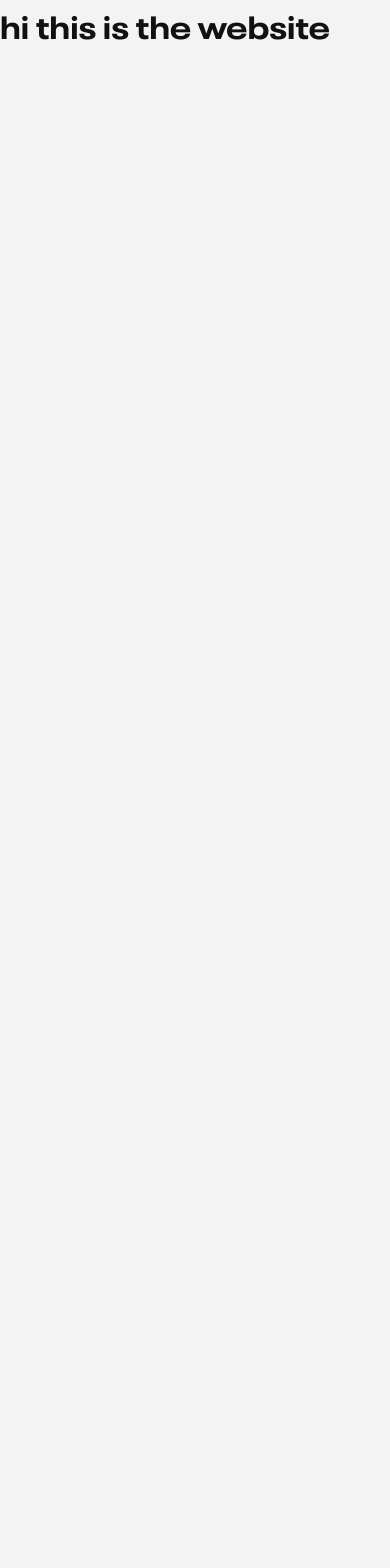
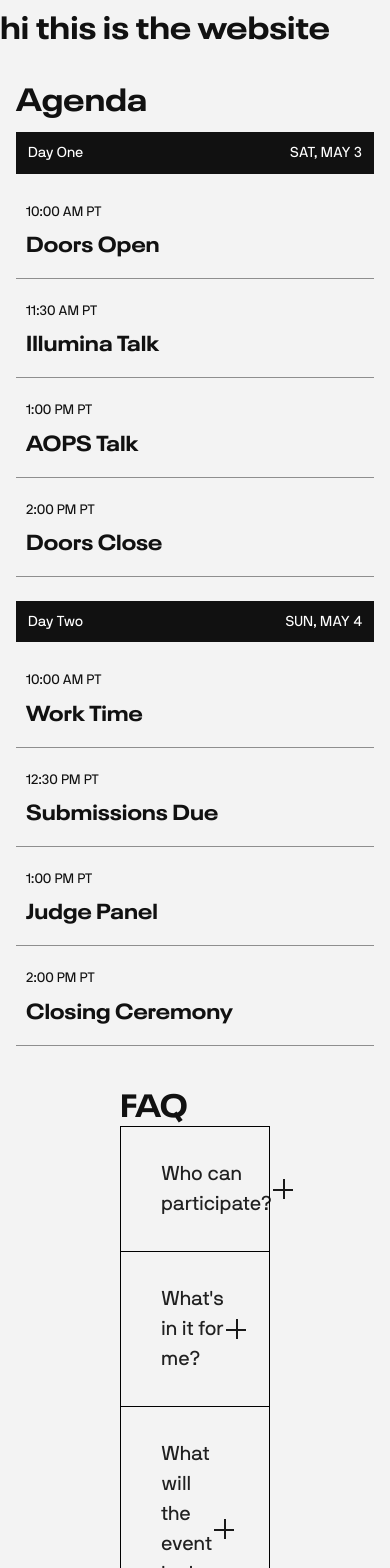
Before and after one commit to ucsddesignco/df26, a React (Vite) app: page / in a window 390 px wide. Shown: the top 1568 px of the page. Before the commit the page ends 844 px from the top, so only its background shows below. Built offline with nearby package versions, Linux system fonts and the light colour scheme.

Commit message:
re-added the components folder

```diff
--- a/src/App.tsx
+++ b/src/App.tsx
@@ -1,8 +1,11 @@
-
+import FAQ from "./Components/FAQ/FAQ"
+import Agenda from "./Components/Agenda/Agenda"
 function App() {
   return (
     <>
       <h1>hi this is the website</h1>
+      <Agenda/>
+      <FAQ/>
     </>
   );
 }
--- /dev/null
+++ b/src/Components/Agenda/Agenda.scss
@@ -0,0 +1,103 @@
+.agenda-section {
+    padding: 64px 72px;
+    background: #f3f3f3;
+    color: #111111;
+
+    &-title {
+      margin: 0 0 28px;
+      font-size: 3.25rem;
+      font-weight: 700;
+      line-height: 1;
+    }
+  }
+
+  .agenda-grid {
+    display: grid;
+    grid-template-columns: 1fr 1fr;
+    gap: 32px;
+  }
+
+  .agenda-column {
+    width: 100%;
+    min-width: 0;
+  }
+
+  .agenda-header {
+    display: flex;
+    justify-content: space-between;
+    align-items: center;
+    gap: 12px;
+    background: #111111;
+    color: #ffffff;
+    padding: 12px 16px;
+    margin-bottom: 6px;
+    font-size: 1rem;
+    font-weight: 500;
+  }
+
+  .agenda-item {
+    padding: 30px 18px;
+    border-bottom: 1px solid #8e8e8e;
+  }
+
+  .agenda-time {
+    margin: 0 0 10px;
+    font-size: 0.95rem;
+    font-weight: 500;
+  }
+
+  .agenda-title {
+    margin: 0;
+    font-size: 2rem;
+    font-weight: 400;
+    line-height: 1.1;
+  }
+
+  @media (max-width: 900px) {
+    .agenda-section {
+      padding: 48px 24px;
+
+      &-title {
+        font-size: 2.5rem;
+      }
+    }
+
+    .agenda-grid {
+      grid-template-columns: 1fr;
+      gap: 24px;
+    }
+
+    .agenda-title {
+      font-size: 1.65rem;
+    }
+  }
+
+  @media (max-width: 600px) {
+    .agenda-section {
+      padding: 32px 16px;
+
+      &-title {
+        font-size: 2rem;
+        margin-bottom: 20px;
+      }
+    }
+
+    .agenda-header {
+      padding: 10px 12px;
+      font-size: 0.9rem;
+    }
+
+    .agenda-item {
+      padding: 22px 10px;
+    }
+
+    .agenda-time {
+      font-size: 0.85rem;
+      margin-bottom: 8px;
+    }
+
+    .agenda-title {
+      font-size: 1.35rem;
+      line-height: 1.2;
+    }
+  }
--- /dev/null
+++ b/src/Components/Agenda/Agenda.tsx
@@ -0,0 +1,69 @@
+import "./Agenda.scss";
+
+type AgendaItem = {
+  time: string;
+  title: string;
+};
+
+const dayOne: AgendaItem[] = [
+  { time: "10:00 AM PT", title: "Doors Open" },
+  { time: "11:30 AM PT", title: "Illumina Talk" },
+  { time: "1:00 PM PT", title: "AOPS Talk" },
+  { time: "2:00 PM PT", title: "Doors Close" },
+];
+
+const dayTwo: AgendaItem[] = [
+  { time: "10:00 AM PT", title: "Work Time" },
+  { time: "12:30 PM PT", title: "Submissions Due" },
+  { time: "1:00 PM PT", title: "Judge Panel" },
+  { time: "2:00 PM PT", title: "Closing Ceremony" },
+];
+
+type AgendaColumnProps = {
+  dayLabel: string;
+  dateLabel: string;
+  items: AgendaItem[];
+};
+
+function AgendaColumn({
+  dayLabel,
+  dateLabel,
+  items,
+}: AgendaColumnProps) {
+  return (
+    <div className="agenda-column">
+      <div className="agenda-header">
+        <span>{dayLabel}</span>
+        <span>{dateLabel}</span>
+      </div>
+
+      {items.map((item) => (
+        <div key={`${item.time}-${item.title}`} className="agenda-item">
+          <p className="agenda-time">{item.time}</p>
+          <h3 className="agenda-title">{item.title}</h3>
+        </div>
+      ))}
+    </div>
+  );
+}
+
+export default function Agenda() {
+  return (
+    <section className="agenda-section">
+      <h2 className="agenda-section-title">Agenda</h2>
+
+      <div className="agenda-grid">
+        <AgendaColumn
+          dayLabel="Day One"
+          dateLabel="SAT, MAY 3"
+          items={dayOne}
+        />
+        <AgendaColumn
+          dayLabel="Day Two"
+          dateLabel="SUN, MAY 4"
+          items={dayTwo}
+        />
+      </div>
+    </section>
+  );
+}
--- /dev/null
+++ b/src/Components/FAQ/FAQ.scss
@@ -0,0 +1,74 @@
+.container {
+    padding: 0 120px;
+    font-family: "NB International";
+  }
+  .title {
+    font-size: 32px;
+    font-family: "Neue Plak";
+  }
+
+  .faq {
+    border: 1px solid #000000;
+    width: 100%;
+    &__item {
+      border-bottom: 1px solid #000000;
+      padding: 32px 40px;
+      display: flex;
+      flex-direction: column;
+      // gap: 16px;
+      &:last-child {
+        border-bottom: none;
+      }
+    }
+
+    &__question {
+      padding: 0;
+      width: 100%;
+      font-family: "NB International";
+      text-align: left;
+      background: none;
+      border: none;
+      cursor: pointer;
+      font-size: 20px;
+      display: flex;
+      margin: 0;
+      justify-content: space-between;
+      align-items: center;
+
+    }
+    &__icon {
+      position: relative;
+      width: 24px;
+      height: 24px;
+      flex-shrink: 0;
+
+      &-horizontal {
+        position: absolute;
+        width: 20px;
+        height: 0px;
+        left: 2px;
+        top: 12px;
+        border: 1px solid #191919;
+        display: block;
+      }
+
+      &-vertical {
+        position: absolute;
+        width: 0px;
+        height: 20px;
+        left: 12px;
+        top: 2px;
+        border: 1px solid #191919;
+        display: block;
+        transition: transform 0.2s ease;
+      }
+
+      &--open &-vertical {
+        transform: rotate(-90deg);
+      }
+    }
+
+    &__answer {
+      font-size: 16px;
+    }
+  }
--- /dev/null
+++ b/src/Components/FAQ/FAQ.tsx
@@ -0,0 +1,98 @@
+import { useState } from "react";
+import { styled } from "@mui/material/styles";
+import MuiAccordion, { type AccordionProps } from "@mui/material/Accordion";
+import MuiAccordionSummary, {
+  type AccordionSummaryProps,
+} from "@mui/material/AccordionSummary";
+import MuiAccordionDetails from "@mui/material/AccordionDetails";
+import "./FAQ.scss";
+
+const faqData = [
+  {
+    id: "1",
+    question: "Who can participate?",
+    answer:
+      "Lorem ipsum dolor sit amet, consectetur adipiscing elit. Maecenas nec consequat ipsum, non porta velit. In rhoncus odio leo, sed venenatis augue eleifend vel.",
+  },
+  {
+    id: "2",
+    question: "What's in it for me?",
+    answer:
+      "Lorem ipsum dolor sit amet, consectetur adipiscing elit. Maecenas nec consequat ipsum, non porta velit. In rhoncus odio leo, sed venenatis augue eleifend vel.",
+  },
+  {
+    id: "3",
+    question: "What will the event look like?",
+    answer:
+      "Lorem ipsum dolor sit amet, consectetur adipiscing elit. Maecenas nec consequat ipsum, non porta velit. In rhoncus odio leo, sed venenatis augue eleifend vel.",
+  },
+  {
+    id: "4",
+    question: "When is the deadline to register?",
+    answer:
+      "Lorem ipsum dolor sit amet, consectetur adipiscing elit. Maecenas nec consequat ipsum, non porta velit. In rhoncus odio leo, sed venenatis augue eleifend vel.",
+  },
+];
+
+const Accordion = styled((props: AccordionProps) => (
+  <MuiAccordion disableGutters elevation={0} square {...props} />
+))(() => ({
+  background: "none",
+  "&::before": { display: "none" },
+}));
+
+const AccordionSummary = styled((props: AccordionSummaryProps) => (
+  <MuiAccordionSummary {...props} />
+))(() => ({
+  padding: 0,
+  background: "none",
+  "& .MuiAccordionSummary-content": {
+    margin: 0,
+    display: "flex",
+    justifyContent: "space-between",
+    alignItems: "center",
+    width: "100%",
+  },
+}));
+
+const AccordionDetails = styled(MuiAccordionDetails)(() => ({
+  padding: 0,
+}));
+
+export default function FAQ() {
+  const [expanded, setExpanded] = useState<string | false>(false);
+
+  const handleChange =
+    (panel: string) => (_event: React.SyntheticEvent, newExpanded: boolean) => {
+      setExpanded(newExpanded ? panel : false);
+    };
+
+  return (
+    <div className="container">
+      <p className="title">FAQ</p>
+      <div className="faq">
+        {faqData.map((item) => (
+          <Accordion
+            key={item.id}
+            expanded={expanded === item.id}
+            onChange={handleChange(item.id)}
+            className="faq__item"
+          >
+            <AccordionSummary className="faq__question">
+              {item.question}
+              <span
+                className={`faq__icon ${expanded === item.id ? "faq__icon--open" : ""}`}
+              >
+                <span className="faq__icon-horizontal" />
+                <span className="faq__icon-vertical" />
+              </span>
+            </AccordionSummary>
+            <AccordionDetails className="faq__answer">
+              {item.answer}
+            </AccordionDetails>
+          </Accordion>
+        ))}
+      </div>
+    </div>
+  );
+}
```
